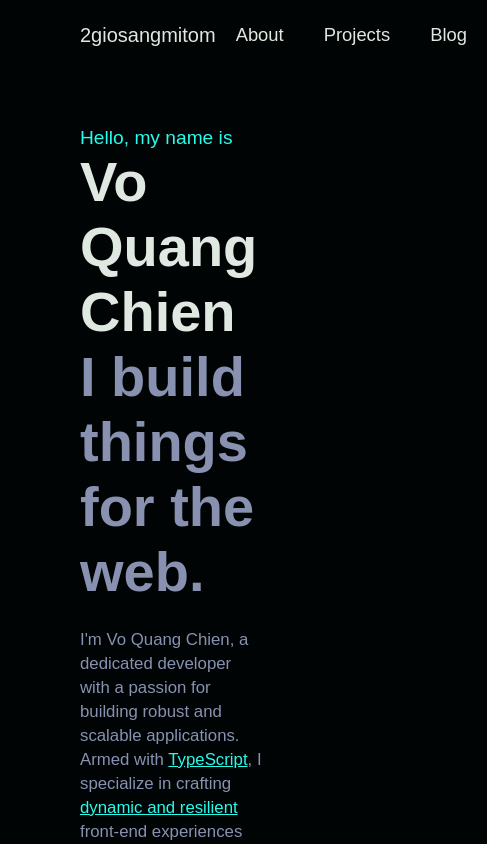
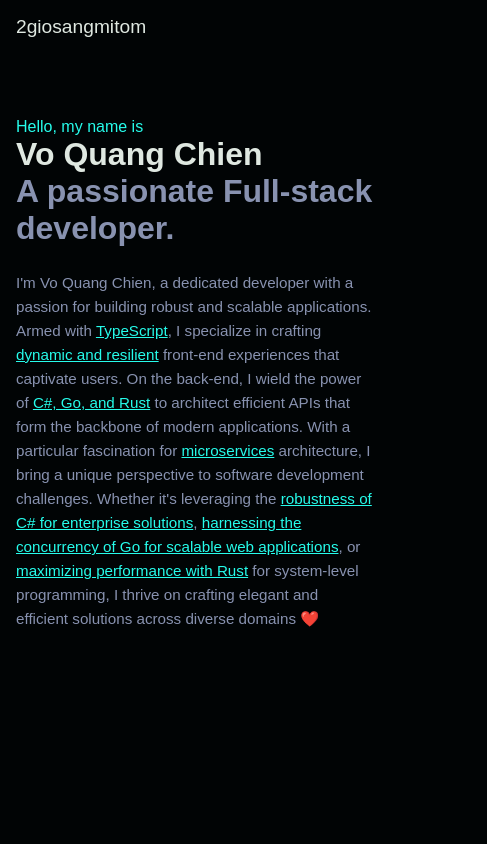
Before and after one commit to 2giosangmitom/2giosangmitom.github.io, a Vue app: page / in a window 390 px wide. Shown: the top 844 px of the page, 487 px wide, since content can reach past the window. Built offline with nearby package versions, Linux system fonts and the light colour scheme; a web font is replaced by a local one.

Commit message:
feat: responsive

```diff
--- a/src/assets/main.css
+++ b/src/assets/main.css
@@ -9,5 +9,32 @@
 
 body {
   background-color: var(--black);
+}
+
+#app {
   padding: 1.5rem 5rem;
 }
+
+@media (max-width: 1024px) {
+  #app {
+    padding: 1.5rem 3.5rem;
+  }
+}
+
+@media (max-width: 768px) {
+  #app {
+    padding: 1.25rem 2rem;
+  }
+}
+
+@media (max-width: 640px) {
+  #app {
+    padding: 1rem 2rem;
+  }
+}
+
+@media (max-width: 420px) {
+  #app {
+    padding: 1rem 1rem;
+  }
+}
--- a/src/components/Header.vue
+++ b/src/components/Header.vue
@@ -52,4 +52,20 @@ const views: { name: string; path: string }[] = [
   cursor: pointer;
   transition-duration: 300ms;
 }
+
+@media (max-width: 1024px) {
+  .header__nav {
+    font-size: 1.05rem;
+  }
+
+  .header__logo {
+    font-size: 1.2rem;
+  }
+}
+
+@media (max-width: 640px) {
+  .header__nav {
+    display: none;
+  }
+}
 </style>
--- a/src/views/HomeView.vue
+++ b/src/views/HomeView.vue
@@ -2,7 +2,7 @@
   <main class="home">
     <span class="home__greeting">Hello, my name is</span>
     <h1 class="home__name">Vo Quang Chien</h1>
-    <h1 class="home__desc">I build things for the web.</h1>
+    <h1 class="home__desc">A passionate Full-stack developer.</h1>
     <p class="home__introduction">
       I'm Vo Quang Chien, a dedicated developer with a passion for building
       robust and scalable applications. Armed with <u>TypeScript</u>, I
@@ -16,7 +16,8 @@
       <u>robustness of C# for enterprise solutions</u>,
       <u>harnessing the concurrency of Go for scalable web applications</u>, or
       <u>maximizing performance with Rust</u> for system-level programming, I
-      thrive on crafting elegant and efficient solutions across diverse domains.
+      thrive on crafting elegant and efficient solutions across diverse domains
+      ❤️
     </p>
   </main>
 </template>
@@ -52,4 +53,43 @@
 .home__introduction u {
   color: var(--neutral-green);
 }
+
+@media (max-width: 1024px) {
+  .home__name,
+  .home__desc {
+    font-size: 3.2rem;
+  }
+
+  .home__greeting {
+    font-size: 1rem;
+  }
+}
+
+@media (max-width: 768px) {
+  .home__name,
+  .home__desc {
+    font-size: 2.5rem;
+  }
+
+  .home__introduction {
+    font-size: 1rem;
+  }
+}
+
+@media (max-width: 640px) {
+  .home__introduction {
+    max-width: none;
+  }
+}
+
+@media (max-width: 420px) {
+  .home__name,
+  .home__desc {
+    font-size: 2rem;
+  }
+
+  .home__introduction {
+    font-size: 0.95rem;
+  }
+}
 </style>
```
